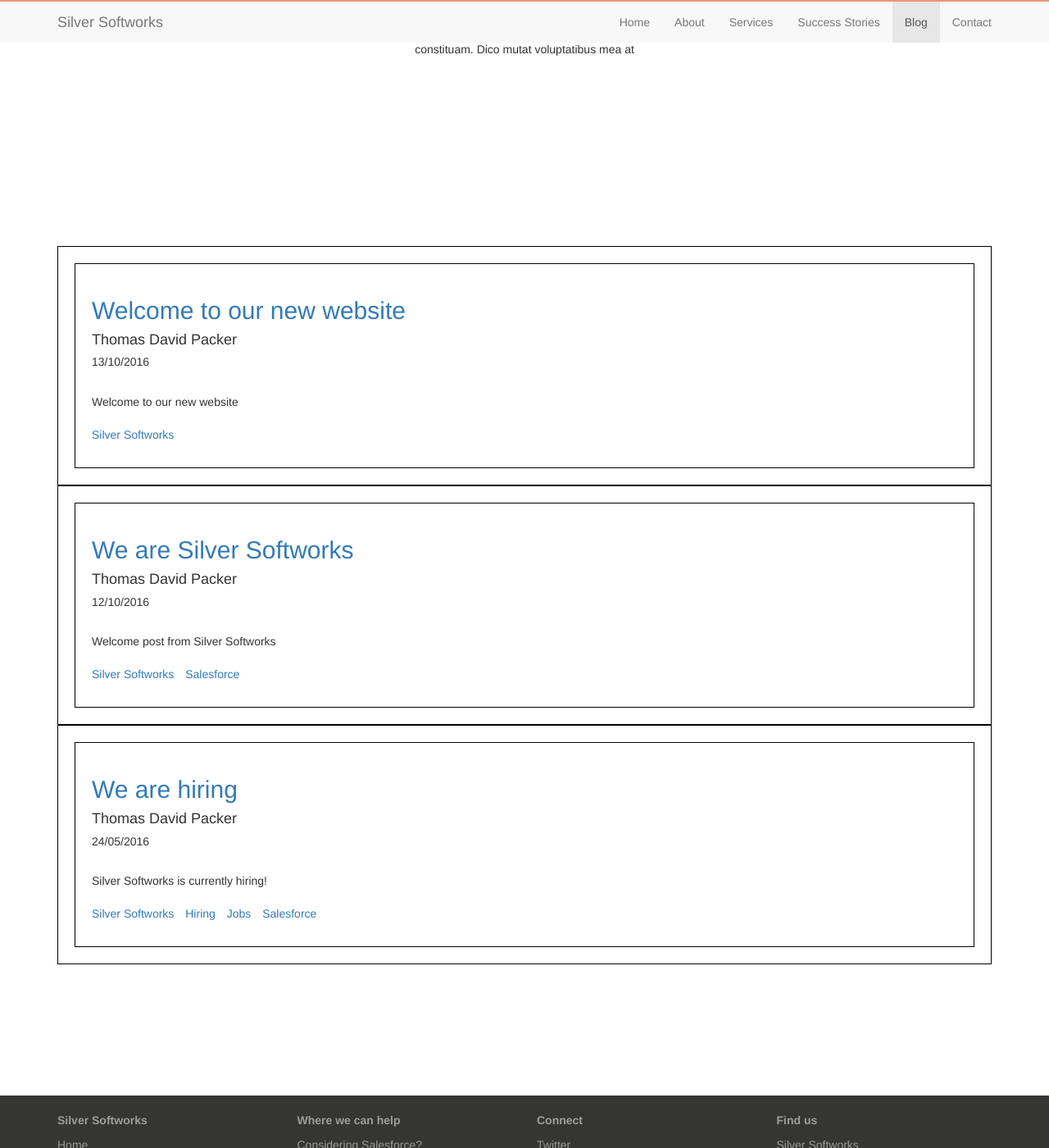
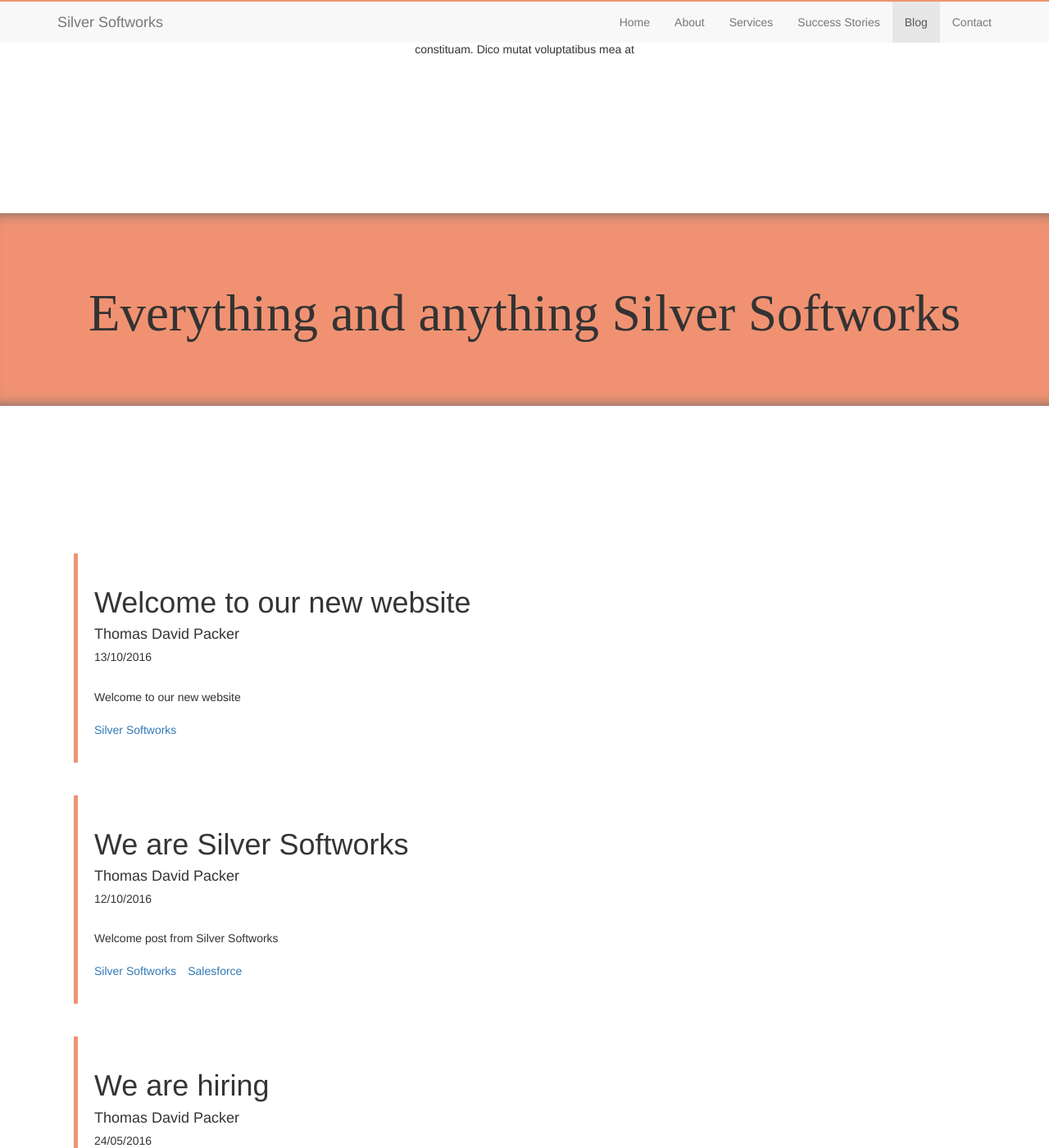
Before and after one commit to ThomasDavidPacker/Silver-Softworks, a Jekyll site: the page built from blog.html, in a window 1280 px wide and 1400 px high, scrolled down 291 px. Shown: the whole window at 82% size. Built offline with Jekyll 4.4.1, drawn with Linux system fonts in a browser that asks for light colours.

Commit message:
Blog Updates
Updating the blog

```diff
--- a/_layouts/blogPost.html
+++ b/_layouts/blogPost.html
@@ -17,7 +17,7 @@
 			<div class="row">
 				<div class="col-md-12">
 					<div class="c_section_content">
-						<h2>{{ page.title }}</h2>
+						<h1>{{ page.title }}</h1>
 						<h4>{{ page.author }}</h4>
 						<h5>{{ page.postDate }}</h5>
 					</div>
--- a/blog.html
+++ b/blog.html
@@ -18,6 +18,17 @@
 		</div>
 	</div>
 
+	<div class="jumbotron shadow" id="c_jumbotron_full_width_orange">
+		<div class="container">
+			<div class="row">
+				<div class="col-md-12">
+					<div class="c_section_content_center">
+						<h1 class="c_silsof_header">Everything and anything Silver Softworks</h1>
+					</div>
+				</div>
+			</div>
+		</div>
+	</div>
 
 	<div class="c_section_large">
 		<div class="container">
@@ -29,7 +40,7 @@
 						<div class="c_post_container">
 							<div class="c_post">
 								<div class="c_post_header">
-									<h2><a href="{{ post.url }}">{{ post.title }}</a></h2>
+									<h1><a href="{{ post.url }}">{{ post.title }}</a></h1>
 									<h4>{{ post.author }}</h4>
 									<h5>{{ post.postDate }}</h5>
 								</div>
@@ -53,5 +64,12 @@
 		</div>
 	</div>
 
+	<div class="jumbotron shadow" id="c_jumbotron_full_width">
+		<div class="container">
+			<div class="row">
+			</div>
+		</div>
+	</div>
+
 
 </div>
--- a/css/style.css
+++ b/css/style.css
@@ -1,7 +1,3 @@
-.c_silsof_header
-{
-	font-family: QuinchoScript;
-}
 
 .c_section
 {
@@ -133,24 +129,6 @@
 	padding: 40px;
 }
 
-.c_post_container
-{
-	padding: 20px;
-	border: 1px solid black;
-}
-
-.c_post
-{
-	padding: 20px;
-	border: 1px solid black;
-}
-
-.c_post_content
-{
-	padding-top: 20px;
-	padding-bottom: 20px;
-}
-
 #c_main_navbar
 {
 	/*background-color: #353534;*/
@@ -178,11 +156,6 @@
 	-ms-animation: fadein 3s; /* Internet Explorer */
 	-o-animation: fadein 3s; /* Opera < 12.1 */
 	animation: fadein 3s;
-}
-
-.c_text_orange
-{
-	color: #f09272;
 }
 
 @keyframes fadein {
@@ -330,3 +303,66 @@
 {
 	text-align: center;
 }
+
+/* SILVER SOFTWORKS MISC */
+
+.c_text_orange
+{
+	color: #f09272;
+}
+
+.c_silver
+{
+	color: #9d9d9c;
+}
+
+.c_dar_grey
+{
+	color: #353534;
+}
+
+.c_silsof_header
+{
+	font-family: QuinchoScript;
+}
+
+.c_header_large
+{
+	font-size: 63px;
+}
+
+.c_address
+{
+	font-weight: 200;
+	font-size: 21px;
+}
+
+/* BLOG */
+
+.c_post_container
+{
+	padding: 20px;
+}
+
+.c_post
+{
+	padding: 20px;
+	border-left: 5px solid #f09272;
+
+}
+
+.c_post_header a
+{
+	color: #353534;
+}
+
+.c_post_header a:hover
+{
+	color: black;
+}
+
+.c_post_content
+{
+	padding-top: 20px;
+	padding-bottom: 20px;
+}
```
